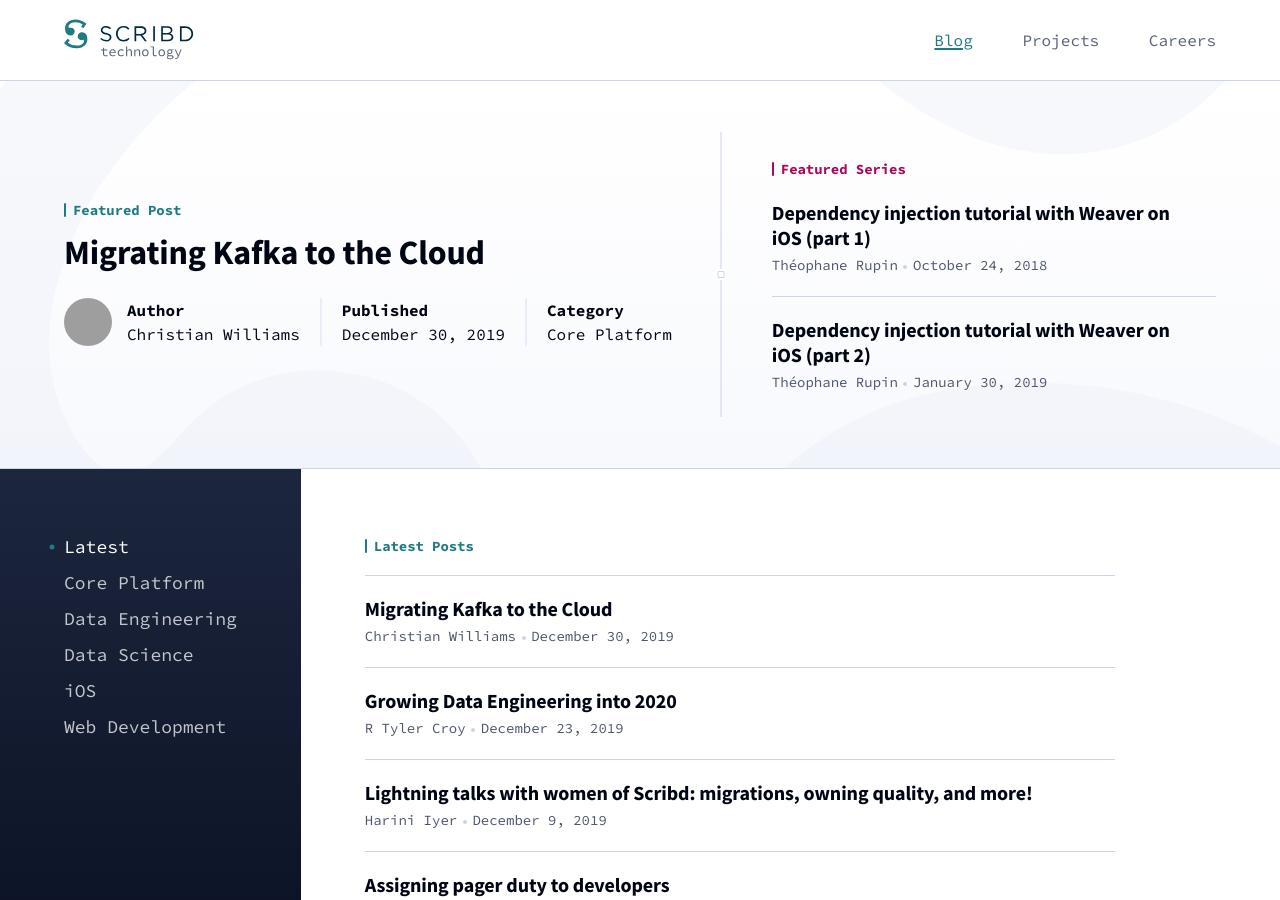
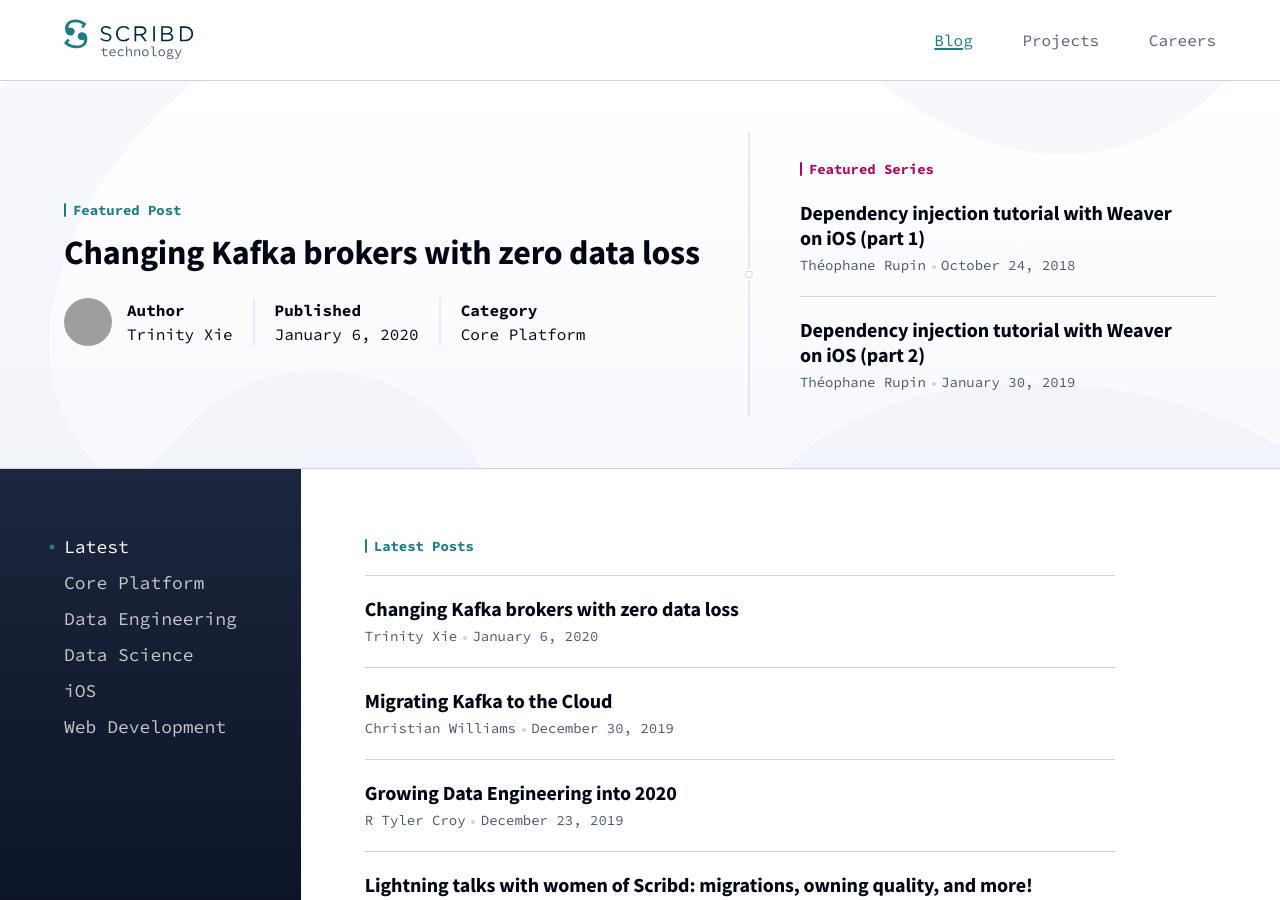
Before and after one commit to scribd/scribd.github.io, a Jekyll site: the page built from blog/index.html, in a window 1280 px wide and 900 px high. Built offline with Jekyll 4.4.1, drawn with Linux system fonts in a browser that asks for light colours; the list of posts is cut into pages by our own code; some of the changed lines change nothing that is shown; some of the changed text lies outside the part shown; grey boxes are pictures that could not be loaded.

Commit message:
Add the next blog post in the Kafka series, capturing the rollover approach

```diff
--- a/_data/authors.yml
+++ b/_data/authors.yml
@@ -62,3 +62,7 @@
 christianw:
   name: Christian Williams
   github: xianwill
+
+trinityx:
+  name: Trinity Xie
+  github: hnaoto
--- /dev/null
+++ b/_posts/2020-01-06-zero-data-loss-kafka-migration.md
@@ -0,0 +1,193 @@
+---
+layout: post
+title:  "Changing Kafka brokers with zero data loss"
+author: trinityx
+tags:
+- kafka
+- msk
+- featured
+- msk-series
+team: Core Platform
+---
+
+Migrating streams from one Kafka cluster to another can be challenging, even
+more so when the migration is between two major versions, entitwo different
+platforms, and from one datacenter to another. We managed to [migrate Kafka to
+the Cloud](/blog/2019/migrating-kafka-to-aws.html) on **hard mode**, without
+any downtime, and zero data loss. When we were first planning the migration, we
+joked that we wanted to avoid a single moment where we would try to swap Kafka
+all at once, like Indiana Jones tried in [Raiders of the Lost
+Ark](https://www.youtube.com/watch?v=0gU35Tgtlmg). In this post, I will share
+more aobut our Kafka migration to AWS MSK, and how we tried to avoid "Indiana
+Jones moments."
+
+
+Our goal was zero downtime and zero data loss. The approach we adopted was a
+gradual rollover method, one which worked so well that we will be re-using for
+moving Kafka traffic during future migrations.
+
+
+Since we were talking about two very different Kafka environments, the
+changeover was a bit more involved than simply diverting traffic. Our legacy
+Kafka environment was version 0.10, the new environment ran 2.10. Our legacy
+cluster did not run with authentication, the new cluster required TLS client
+certificate-based authentication for producers and consumers. And while our
+legacy cluster was colocated in the same on-premise datacenter as the producers
+and consumers, the new Kafka cluster was to be hosted in AWS, in a region
+connected to the datacenter by a Direct Connect.
+
+Our approach had four phases, which were executed in sequence:
+
+1. **Send test writes to the new cluster**: for each production message written
+   to the old cluster, a test message would be written to the new cluster. This
+   helped us verify our capacity plan and configuration.
+1. **Double writes to both clusters**: for each production message, writes
+   would be issued to both clusters simultaneously, allowing downstream
+   verification that both data streams were operating identically.
+1. **Split writes to the new cluster at 10%**: for one of every ten production
+   messages, it would solely be written to the new cluster.
+1. **Split writes to the new cluster at 100%**: every production message would be written to the new environment.
+
+
+![Indiana Jones](/post-images/2020-01-kafka-series/indiana-jones.gif)
+
+
+The types of data passing through our clusters is basically analytics data.
+Conceptually it goes in "one direction", from the producers to Kafka, from
+there consumers retrieve data and store it in our data warehouse. To support
+our gradual rollover approach, we needed to first update all our producers and
+consumers. Our producers needed to support both sending duplicate messages to
+both clusters. The consumers needed to support consuming from multiple
+clusters, joining the streams, and persisting the messages in the same (usual)
+location in HDFS.
+
+
+![Simple diagram of an example Spark-based workflow](/post-images/2020-01-kafka-series/kafka-spark.png)
+*An example data flow.*
+
+
+Once our producers and consumers were ready for the migration, we ran our test
+writes to verify that our new MSK-based cluster could handle the production
+traffic loads. As we expected, it handled everything smoothly! What we did not
+expect was the additional latency the second write call introduced. Since API
+endpoints needed to complete a synchronous "write" across the datacenter
+boundary into AWS before returning a 200 response, we saw the average response
+time for our endpoints go 50-80ms, with the 99% percentile taking almost
+150-200ms longer! Fortunately, the added latency did not adversely impact this
+key-performance indicators (KPIs) of the producer application.
+
+With the test write phase completed, we could finally start the _actual_
+migration of data. Although we had done end-to-end testing in our development
+environment, the gradual rolover of production was still essential. Therefore
+we continued with the next three phases:
+
+1. Double-writes
+1. Split-writes
+1. Single-writes
+
+
+
+## Double-writes
+
+For this phase, the producers need to write each message twice, into both Kafka
+clusters. The production consumer remained the same, and continued to read
+messages from the old production cluster.
+
+Writing data from all the hosts to both Kafka might seem to be redundant;
+however, It was critical to verify that all the hosts could write data into the
+new cluster, with its different authentication scheme and different version.
+
+![Double-writes diagram](/post-images/2020-01-kafka-series/kafka-double-writes.png)
+
+
+## Split-write
+
+After the double-write phase, we were fairly confident about using the new Kaka
+cluster. Nonetheless, switching clusters entirely in one shot would have been
+unnecessarily risky.  We started with a gradual rollover of 10%, which we
+decided was an acceptable amount of messages to lose for a couple minutes if
+something were to go wrong in that "worst-case scenario."
+
+Our approach was to make it such that 10% of our **hosts** would write data to
+the new Kafka cluster. The rest of the hosts still wrote data into the old
+cluster. We structured the split on the host-level, rather than on each
+individual message to reduce the runtime complexity and potential debugging we
+might need to do in production. If something went wrong, we could comb through
+the logs of only a couple hosts, or quickly remove them from the load balancer.
+
+To support this phase, the consumers had been deployed with their union logic
+enabled, allowing them to combine messages consumed from both clusters before
+writing them into long-term storage (HDFS).
+
+![Split-writes diagram](/post-images/2020-01-kafka-series/kafka-split-writes.png)
+
+
+## Single-write
+
+To complete the migration, all hosts were configured to send their traffic to
+the new Kafka cluster, although we left the consumer reading data from both
+clusters "just in case."
+
+Only after manual verification that the legacy Kafka cluster was receiving absolutely zero new messages, did we toggle the consumers to read from only one cluster: the new MSK-based Kafka cluster.
+
+---
+
+With 100% of Kafka producers and consumers interacting with the new cluster in
+AWS, we were able to tackle the most fun part of the project: decommissioning
+the old Kafka 0.10 cluster. We were not able to give it a viking's funeral, but
+I would have liked to.
+
+---
+
+## Unexpected Challenges
+
+Zero data loss doesn't mean that there were zero problems along the way. We did
+have some unexpected issues along the way. Fortunately no major issues
+manifested in production, we only saw a little bit more latency.
+
+
+While we were testing the consumers with the new Kafka, I noticed some older
+jobs, which were running under [Apache Spark](https://spark.apache.org) version
+1, simply would not work with an MSK cluster. The version of
+`spark-streaming-kafka_2.10` uses the Kafka `SimpleConsumer` internally, which
+does not accept Kafka properties or authentication parameters. Since we were
+switching to TLS client certificate-based authentication, we had to overcome
+this roadblock. As luck had it, we were already planning to upgrade those older
+jobs to Spark 2, which includes Spark streaming changes among other
+improvements, and the issue was resolved.
+
+
+We also discovered some issues with the
+[ruby-kafka](https://rubygems.org/gems/ruby-kafka) gem. While upgrading older
+libraries across producers and consumers to support the newer MSK cluster, we
+discovered that newer versions of the gem could not write messages to the _old_
+Kafka cluster. This didn't prevent our rollover of Ruby producers, but since
+our older gem version could write to both clusters, we simply delayed the
+upgrade of the `ruby-kafka` gem until the cluster rollover was complete.
+
+
+
+## Final Thoughts
+
+
+Migrating Kafka clusters can be risky and stressful. Planning is very critical.
+Multiple producers and consumers can complicate major upgrades like this one.
+We created a central document for everybody to coordinate around, which
+captured the details of the different phases, along with the Jira tickets
+associated with each task. This proved to be incredibly valuable, and turned
+into our overall project dashboard for everybody involved.
+
+In an ideal case, producers and consumers likely have not been changed in a
+while. They should carry on their jobs without constant supervision. While this
+is a _good_ thing, it also means that there will be some code rot, and
+additional upgrades which should be considered along the way.
+
+Finally, strong monitoring _before_ the migration can begin is critical. We had
+set up [Datadog](https://datadoghq.com) dashboards for the legacy and future
+clusters before we even began the migration. This helped us understand what
+"normal" looked like for both clusters before we started making significant
+changes.
+
+
+Rolling over to new Kafka clusters can be time consuming, but I
+think the extra time and patience to do it _right_ is worth the effort.
```
Also changed, not shown: post-images/2020-01-kafka-series/indiana-jones.gif (added), post-images/2020-01-kafka-series/kafka-double-writes.png (added), post-images/2020-01-kafka-series/kafka-spark.png (added), post-images/2020-01-kafka-series/kafka-split-writes.png (added).
